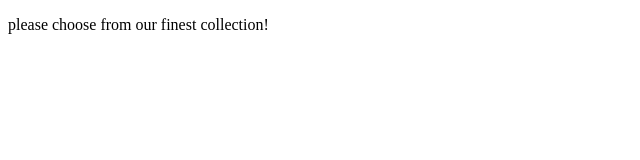
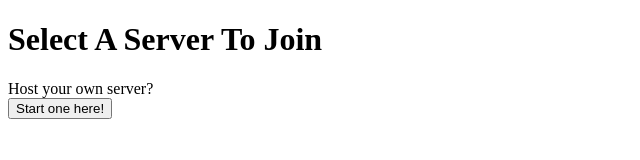
Before and after one commit to llihcchill/newsdash, a website: page src/views/select.html in a window 1280 px wide. Shown: the whole page, without its empty margins (0-640 px from the left). Drawn offline with nearby package versions, Linux system fonts and the light colour scheme.

Commit message:
Update select.html

```diff
--- a/src/views/select.html
+++ b/src/views/select.html
@@ -1,22 +1,25 @@
 <!DOCTYPE html>
 
 <html>
-    <head>
-        <meta charset="utf-8">
-        <script src="/htmx.min.js"></script>
-        <script src="/socket.io/socket.io.js"></script>
-    </head>
     <body>
+
         <script type="module" src="/select.js"></script>
+
+        <h1>
+            Select A Server To Join
+        </h1>
 
         <!-- component here -->
         <div id="select">
 
         </div>
 
-        <p>
-            please choose from our finest collection!
-        </p>
+        <div>
+            <p>
+                Host your own server?
+                <br />
+                <button hx-get="/create" hx-target="body" hx-swap="innerHTML">Start one here!</button>
+            </p>
+        </div>
     </body>
-
 </html>
```
